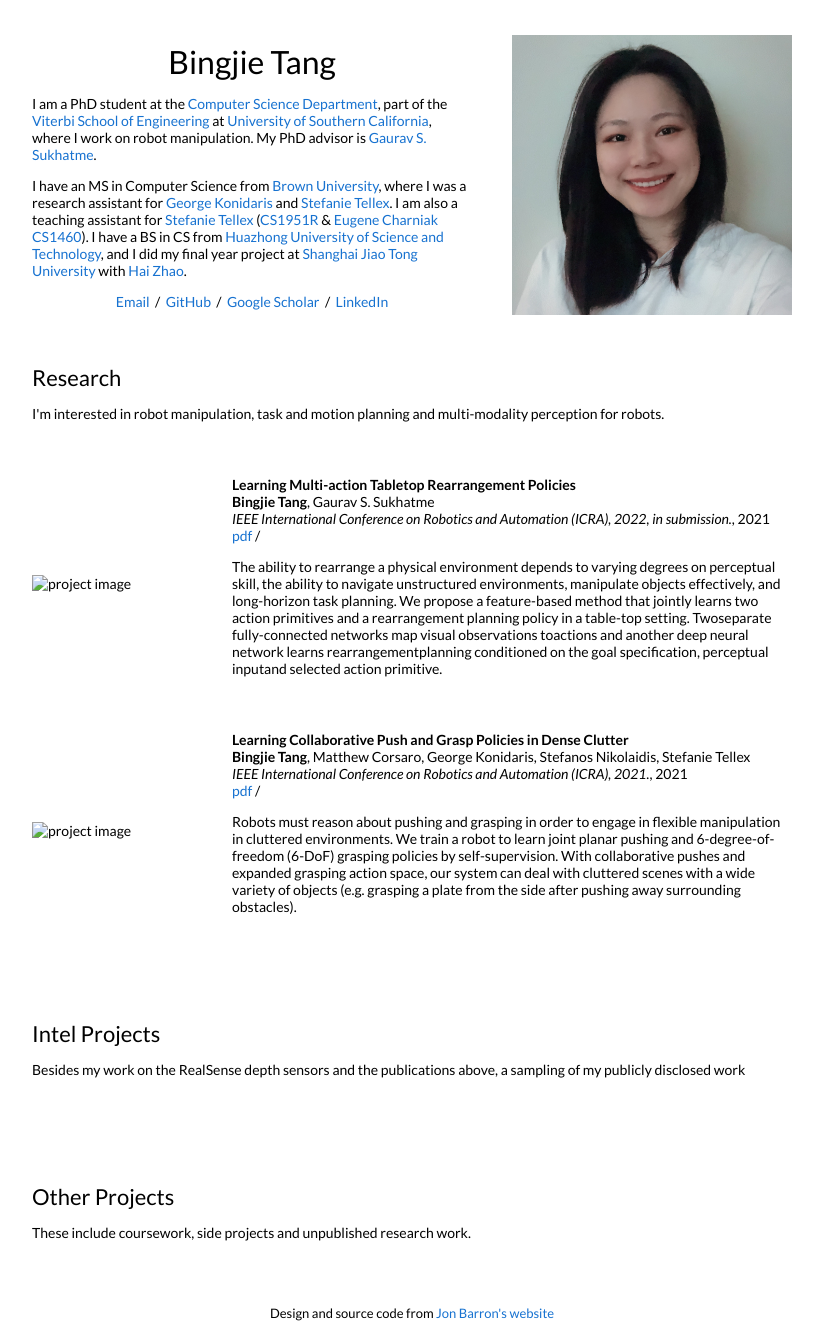
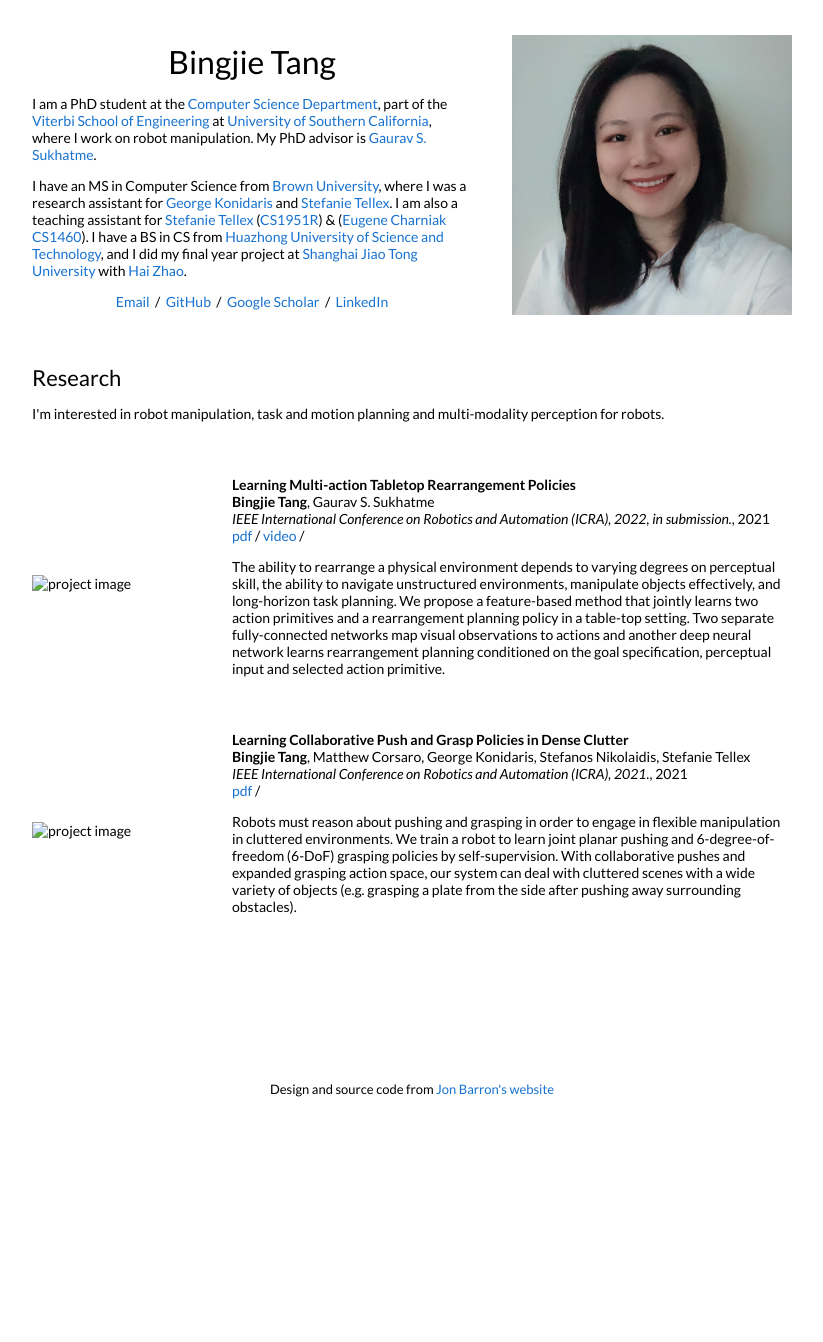
Before and after one commit to bingjietang718/bingjietang718.github.io, a Jekyll site: the page built from _posts/2021-09-13-rearrange.markdown, in a window 1280 px wide. Shown: the whole page, without its empty margins (228-1051 px from the left). Built offline with Jekyll 4.4.1, drawn with Linux system fonts in a browser that asks for light colours; after the commit the page ends 1118 px from its top, so only the background shows below that.

Commit message:
update web address

```diff
--- a/_layouts/default.html
+++ b/_layouts/default.html
@@ -30,7 +30,7 @@
               <p>I am a PhD student at the <a href="https://www.cs.usc.edu">Computer Science Department</a>, part of the <a href="https://viterbischool.usc.edu">Viterbi School of Engineering</a> at <a href="https://homeadmin.usc.edu/www/">University of Southern California</a>, where I work on robot manipulation. My PhD advisor is <a href="https://scholar.google.com/citations?user=lRUi-A8AAAAJ&hl=en">Gaurav S. Sukhatme</a>.
               </p>
               <p>
-                I have an MS in Computer Science from <a href="https://cs.brown.edu">Brown University</a>, where I was a research assistant for <a href="https://cs.brown.edu/~gdk/">George Konidaris</a> and <a href="https://cs.brown.edu/people/stellex/">Stefanie Tellex</a>. I am also a teaching assistant for <a href="https://cs.brown.edu/people/stellex/">Stefanie Tellex</a> (<a href="https://cs.brown.edu/courses/cs1951r/">CS1951R</a> & <a href="http://cs.brown.edu/people/echarnia/">Eugene Charniak</a> <a href="https://cs.brown.edu/courses/csci1460/">CS1460</a>). I have a BS in CS from <a href="http://english.hust.edu.cn">Huazhong University of Science and Technology</a>, and I did my final year project at <a href="https://en.sjtu.edu.cn">Shanghai Jiao Tong University</a> with <a href="https://bcmi.sjtu.edu.cn/~zhaohai/">Hai Zhao</a>.
+                I have an MS in Computer Science from <a href="https://cs.brown.edu">Brown University</a>, where I was a research assistant for <a href="https://cs.brown.edu/~gdk/">George Konidaris</a> and <a href="https://cs.brown.edu/people/stellex/">Stefanie Tellex</a>. I am also a teaching assistant for <a href="https://cs.brown.edu/people/stellex/">Stefanie Tellex</a> (<a href="https://cs.brown.edu/courses/cs1951r/">CS1951R</a>) & (<a href="http://cs.brown.edu/people/echarnia/">Eugene Charniak</a> <a href="https://cs.brown.edu/courses/csci1460/">CS1460</a>). I have a BS in CS from <a href="http://english.hust.edu.cn">Huazhong University of Science and Technology</a>, and I did my final year project at <a href="https://en.sjtu.edu.cn">Shanghai Jiao Tong University</a> with <a href="https://bcmi.sjtu.edu.cn/~zhaohai/">Hai Zhao</a>.
               </p>
               <p style="text-align:center">
                 <a target="_blank" href="https://mailhide.io/e/Fn3MNvpb"> Email</a> &nbsp;/&nbsp;
@@ -101,7 +101,7 @@
         <br>
         <br>
         <br>
-        <table style="width:100%;border:0px;border-spacing:0px;border-collapse:separate;margin-right:auto;margin-left:auto;">
+<!--         <table style="width:100%;border:0px;border-spacing:0px;border-collapse:separate;margin-right:auto;margin-left:auto;">
           <tr>
             <td style="padding:2.5%;width:100%;vertical-align:middle">
               <h2>Intel Projects</h2>
@@ -109,8 +109,8 @@
               </p>
             </td>
           </tr>
-        </table>
-        <table style="width:100%;border:0px;border-spacing:0px;border-collapse:separate;margin-right:auto;margin-left:auto;">
+        </table> -->
+<!--         <table style="width:100%;border:0px;border-spacing:0px;border-collapse:separate;margin-right:auto;margin-left:auto;">
 
           {% for post in site.posts %}
           {% for cat in post.categories %}
@@ -164,11 +164,11 @@
           {% endif %}
           {% endfor %}
           {% endfor %}
-        </table>
+        </table> -->
         <br>
         <br>
         <br>
-        <table style="width:100%;border:0px;border-spacing:0px;border-collapse:separate;margin-right:auto;margin-left:auto;">
+<!--         <table style="width:100%;border:0px;border-spacing:0px;border-collapse:separate;margin-right:auto;margin-left:auto;">
           <tr>
             <td style="padding:2.5%;width:100%;vertical-align:middle">
               <h2>Other Projects</h2>
@@ -231,7 +231,7 @@
           {% endif %}
           {% endfor %}
           {% endfor %}
-        </table>
+        </table> -->
 
         <table style="width:100%;border:0px;border-spacing:0px;border-collapse:separate;margin-right:auto;margin-left:auto;">
           <tr>
--- a/_posts/2021-09-13-rearrange.markdown
+++ b/_posts/2021-09-13-rearrange.markdown
@@ -8,5 +8,6 @@
 authors: "<strong>Bingjie Tang</strong>, Gaurav S. Sukhatme"
 venue: "IEEE International Conference on Robotics and Automation (ICRA), 2022, in submission."
 pdf: /pdfs/rearrange2022.pdf
+video: https://youtu.be/NpjiBYt39bw
 ---
-The ability to rearrange a physical environment depends to varying degrees on perceptual skill, the ability to navigate unstructured environments, manipulate objects effectively, and long-horizon task planning. We propose a feature-based method that jointly learns two action primitives and a  rearrangement planning policy in a table-top setting. Twoseparate fully-connected networks map visual observations toactions and another deep neural network learns rearrangementplanning conditioned on the goal specification, perceptual inputand selected action primitive.
+The ability to rearrange a physical environment depends to varying degrees on perceptual skill, the ability to navigate unstructured environments, manipulate objects effectively, and long-horizon task planning. We propose a feature-based method that jointly learns two action primitives and a  rearrangement planning policy in a table-top setting. Two separate fully-connected networks map visual observations to actions and another deep neural network learns rearrangement planning conditioned on the goal specification, perceptual input and selected action primitive.
```
